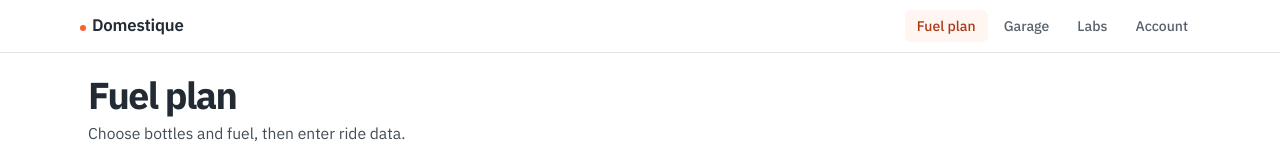
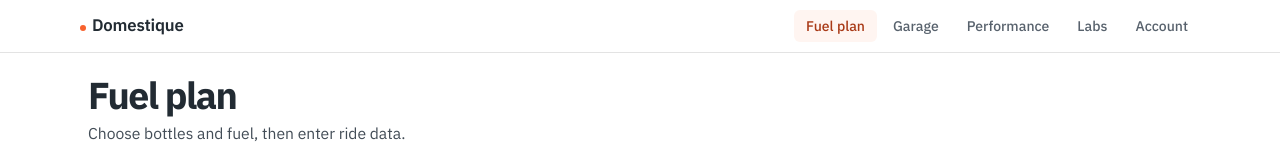
Before and after one commit to Ian-Larson/Cycling-Nutrition, a React (Vite) app: page / in a window 1280 px wide. Shown: the top 160 px of the page. Built offline with nearby package versions, Linux system fonts and the light colour scheme; no server answers.

Commit message:
feat(routing): mount /performance with nav item

```diff
--- a/src/App.tsx
+++ b/src/App.tsx
@@ -6,6 +6,7 @@ import { PlannerPage } from '@/pages/planner';
 import { HistoryPage } from '@/pages/history';
 import { GearPage } from '@/pages/gear';
 import { AuthCallbackPage } from '@/pages/auth-callback';
+import { PerformancePage } from '@/pages/performance';
 import { PowerMeterAnalyzerPage } from '@/pages/power-meter-analyzer';
 import { AccountPage } from '@/pages/account';
 import { StravaCallbackPage } from '@/pages/strava-callback';
@@ -46,6 +47,7 @@ function App() {
                 element={<Navigate to="/power-meter-analyzer" replace />}
               />
               <Route path="/account" element={<AccountPage />} />
+              <Route path="/performance" element={<PerformancePage />} />
               <Route path="/power-meter-analyzer" element={<PowerMeterAnalyzerPage />} />
               <Route
                 path="/settings"
--- a/src/components/layout/navigation.ts
+++ b/src/components/layout/navigation.ts
@@ -1,4 +1,9 @@
-export type NavSection = 'nutrition' | 'gear' | 'labs' | 'account';
+export type NavSection =
+  | 'nutrition'
+  | 'gear'
+  | 'performance'
+  | 'labs'
+  | 'account';
 
 export interface NavRouteItem {
   path: string;
@@ -24,6 +29,12 @@ export const primaryNavItems: readonly PrimaryNavItem[] = [
     label: 'Garage',
     section: 'gear',
     matchPaths: ['/gear'],
+  },
+  {
+    path: '/performance',
+    label: 'Performance',
+    section: 'performance',
+    matchPaths: ['/performance'],
   },
   {
     path: '/power-meter-analyzer',
```
